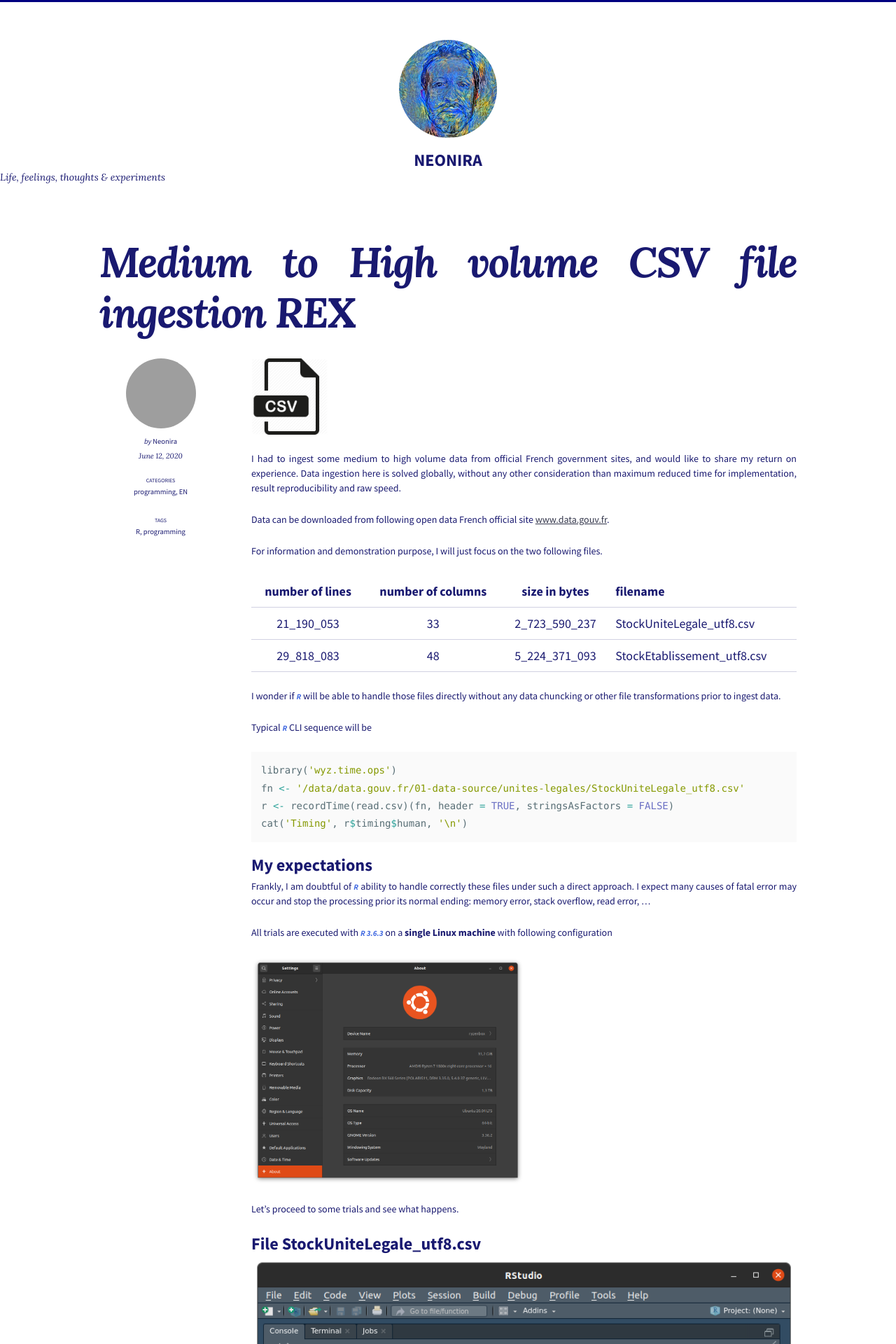
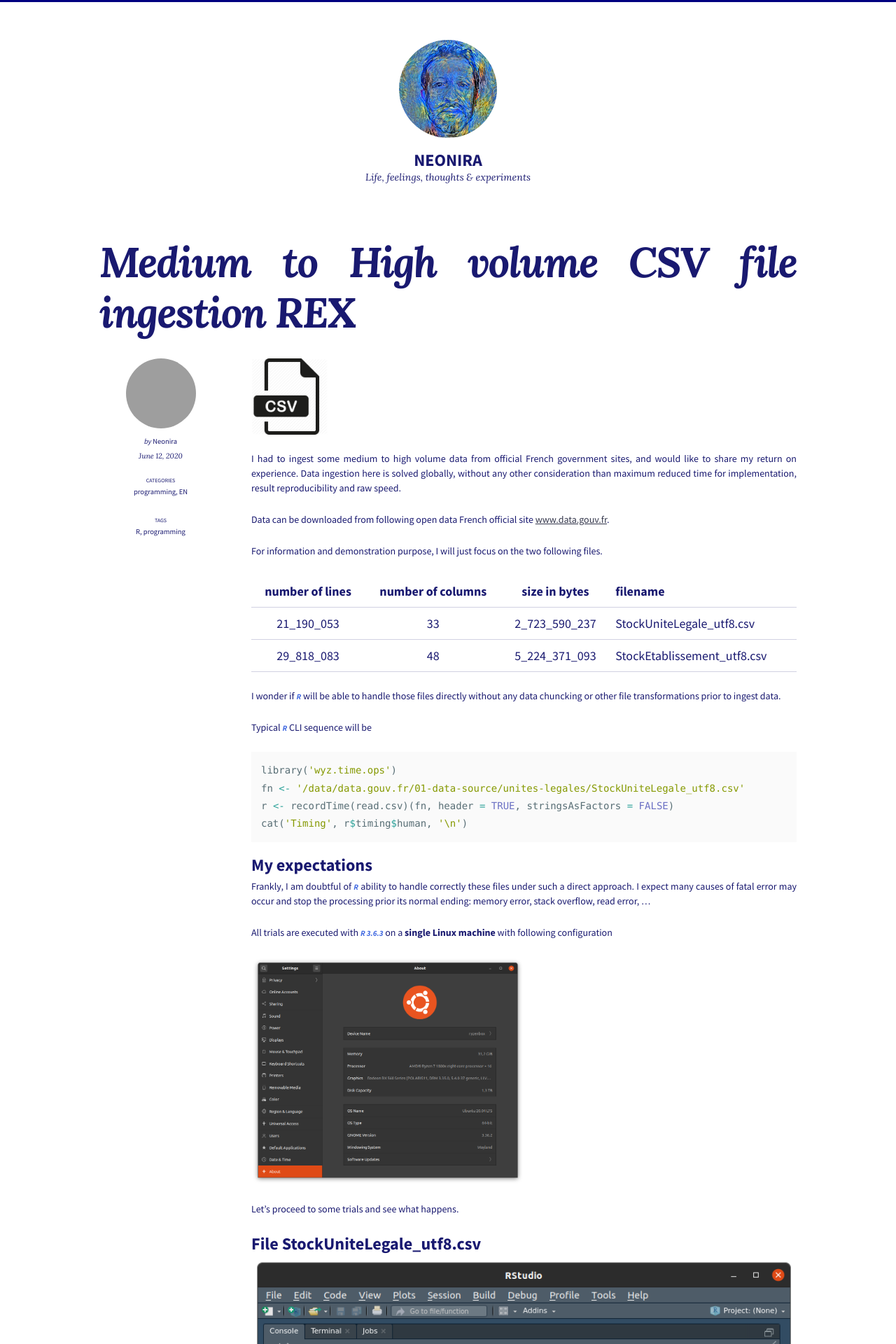
Before and after one commit to neonira/neonira.github.io, a Jekyll site: the page built from _posts/2020-06-12-bulk-loading.md, in a window 1280 px wide. Shown: the top 1920 px of the page at 70% size. Built offline with Jekyll 4.4.1, drawn with Linux system fonts in a browser that asks for light colours; nearby versions of some CDN libraries; comment, search, counter and statistics services are not loaded; grey boxes are pictures that could not be loaded.

Commit message:
added article

```diff
--- a/assets/css/style.css
+++ b/assets/css/style.css
@@ -1,6 +1,10 @@
 body {
   font-size: 14px;
   text-align: justify;
+}
+
+.site-description.animated.fadeIn {
+  text-align: center;
 }
 
 table { width: 100%;}
```
